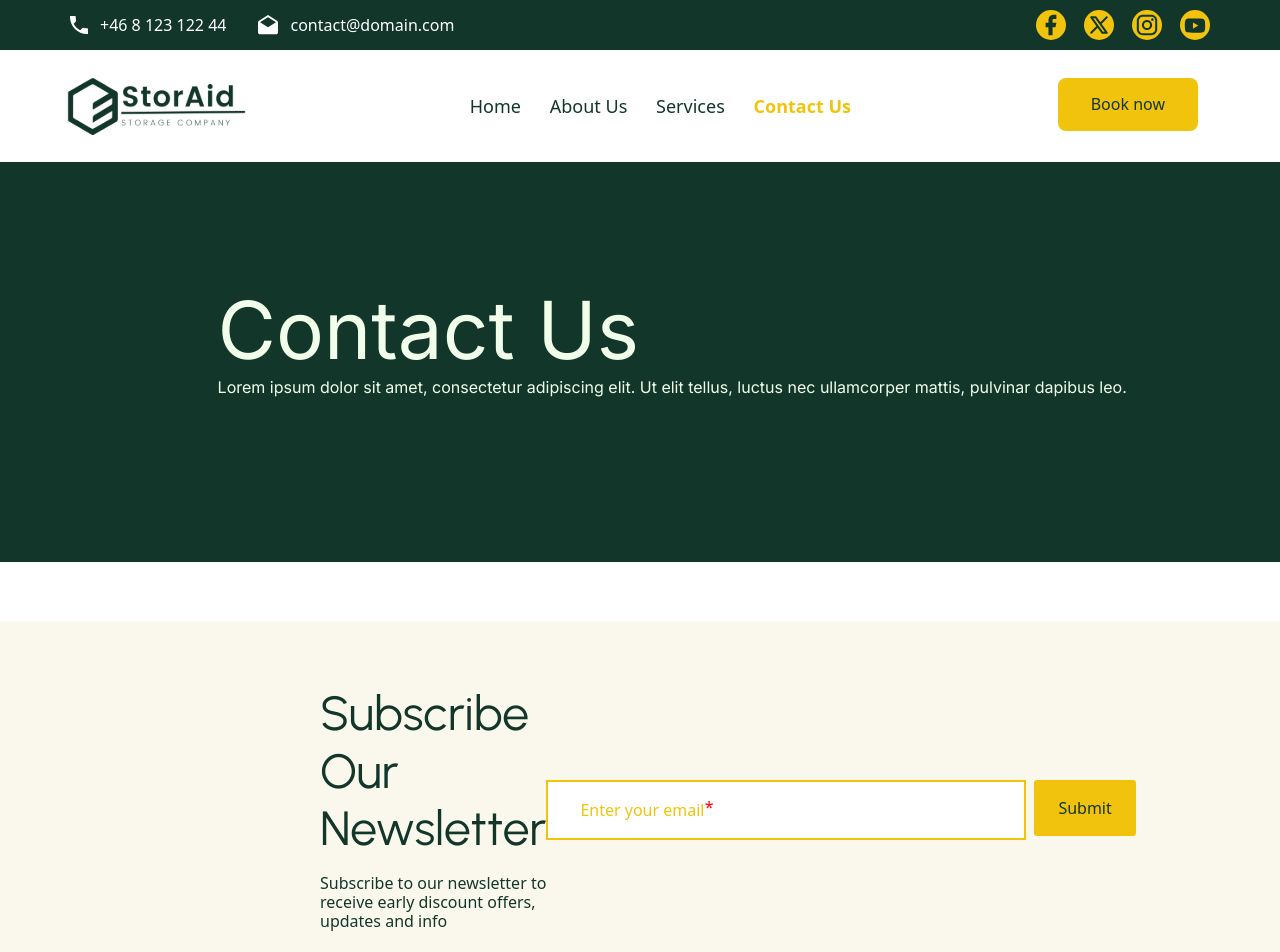
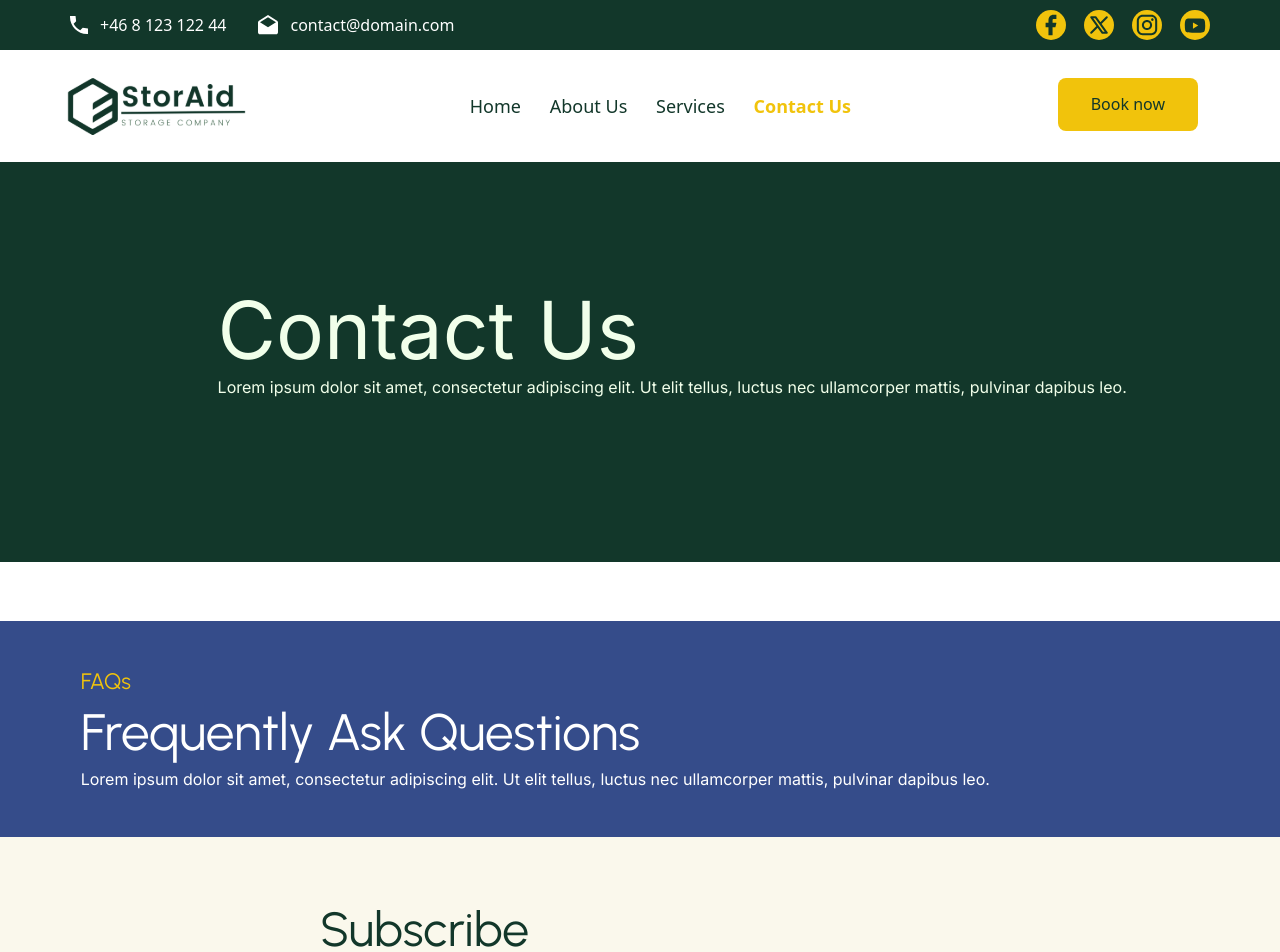
Before and after one commit to setsuBerg/StorAid-Storage-service, a React (Vite) app: page /contactus in a window 1280 px wide. Shown: the top 952 px of the page. Built offline with nearby package versions, Linux system fonts and the light colour scheme.

Commit message:
feat: update faqs

```diff
--- /dev/null
+++ b/src/components/Faqs.jsx
@@ -0,0 +1,28 @@
+
+
+import '../components/faqs.css'
+
+const Faqs = () => {
+
+
+
+
+    return (
+        <section className='faqs'>
+            <div className='faqs-container'>
+
+                <div className='faqs-header'>
+                    <h3 className='faqs-title font-bold'>FAQs</h3>
+                    <h2 className='headline font-semibold'>Frequently Ask Questions</h2>
+                    <h6 className='header-description'>Lorem ipsum dolor sit amet, consectetur adipiscing elit. Ut elit tellus, luctus nec<span className='block'> ullamcorper mattis, pulvinar dapibus leo.</span></h6>
+                </div>
+
+                <div className='accordion'>
+
+                </div>
+            </div>
+        </section >
+    )
+}
+
+export default Faqs
--- /dev/null
+++ b/src/components/faqs.css
@@ -0,0 +1,30 @@
+.faqs {
+    background-color: rgb(53, 76, 138);
+
+    .faqs-container {
+        display: flex;
+        justify-content: space-around;
+        align-items: center;
+        padding: 3rem 3rem 3rem 0;
+
+        .faqs-header {
+            display: flex;
+            flex-direction: column;
+            gap: .4rem;
+
+            .faqs-title {
+                font-size: 1.4rem;
+                font-family: var(--font-secondary);
+                color: var(--color-accent);
+            }
+            .headline {
+                font-size: 3.2rem;
+                font-family: var(--font-secondary);
+            }
+            .header-description {
+                font-size: 1rem;
+                font-family: var(--font-family);
+            }
+        }
+    }
+}
--- a/src/pages/ContactUs.jsx
+++ b/src/pages/ContactUs.jsx
@@ -4,6 +4,7 @@ import Subscribe from '../components/Subscribe'
 
 import Breadcrumb from '../components/Breadcrumb'
 import PageHero from '../components/PageHero'
+import Faqs from '../components/Faqs'
 
 const ContactUs = () => {
   return (
@@ -11,6 +12,7 @@ const ContactUs = () => {
     <PageHero title='Contact Us' />
     <Breadcrumb />
 
+    <Faqs />
     <Subscribe />
     </>
   )
--- a/src/pages/Services.jsx
+++ b/src/pages/Services.jsx
@@ -6,6 +6,7 @@ import LookingForSecure from '../components/LookingForSecure'
 import Subscribe from '../components/Subscribe'
 import Breadcrumb from '../components/Breadcrumb'
 import PageHero from '../components/PageHero'
+import Faqs from '../components/Faqs'
 
 const Services = () => {
   return (
@@ -15,6 +16,7 @@ const Services = () => {
 
       <OurServices />
       <Testimonials />
+      <Faqs />
       <LookingForSecure />
       <Subscribe />
     </>
```
